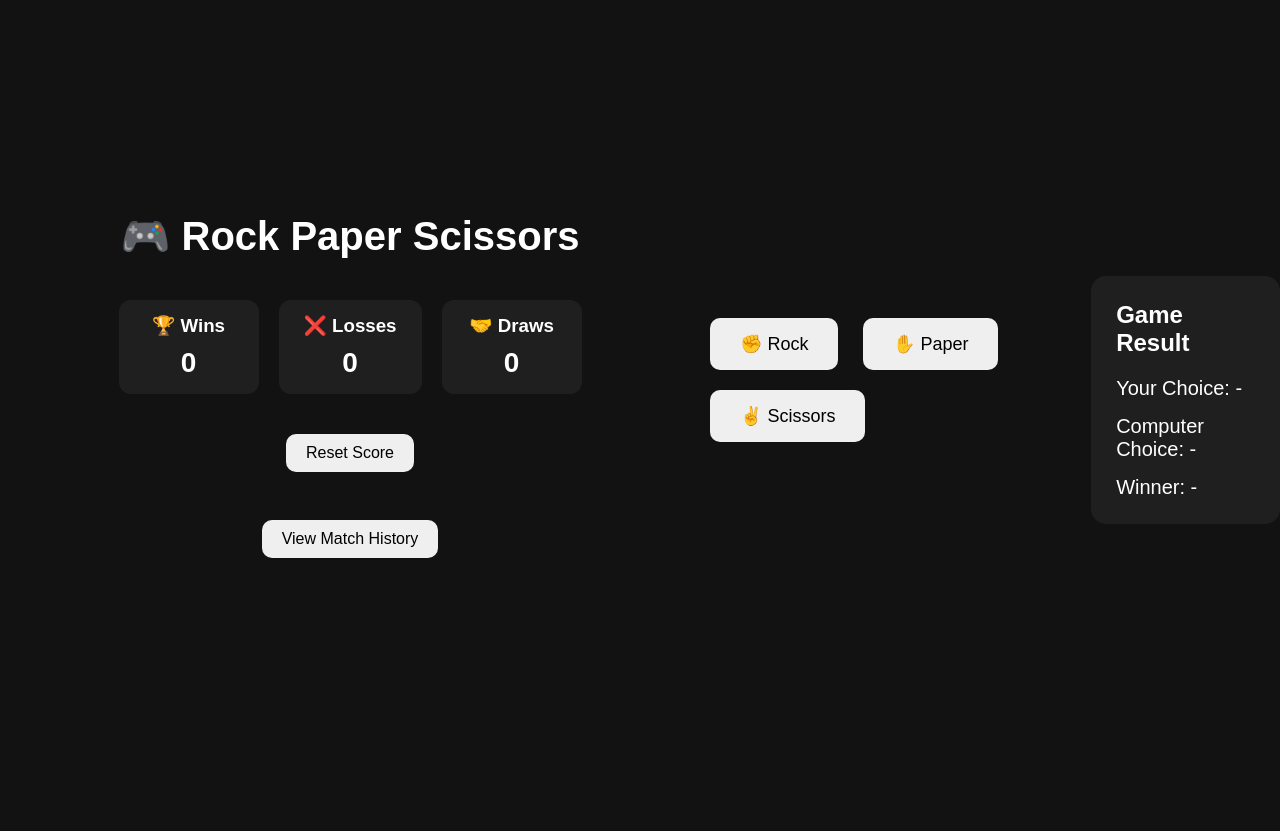
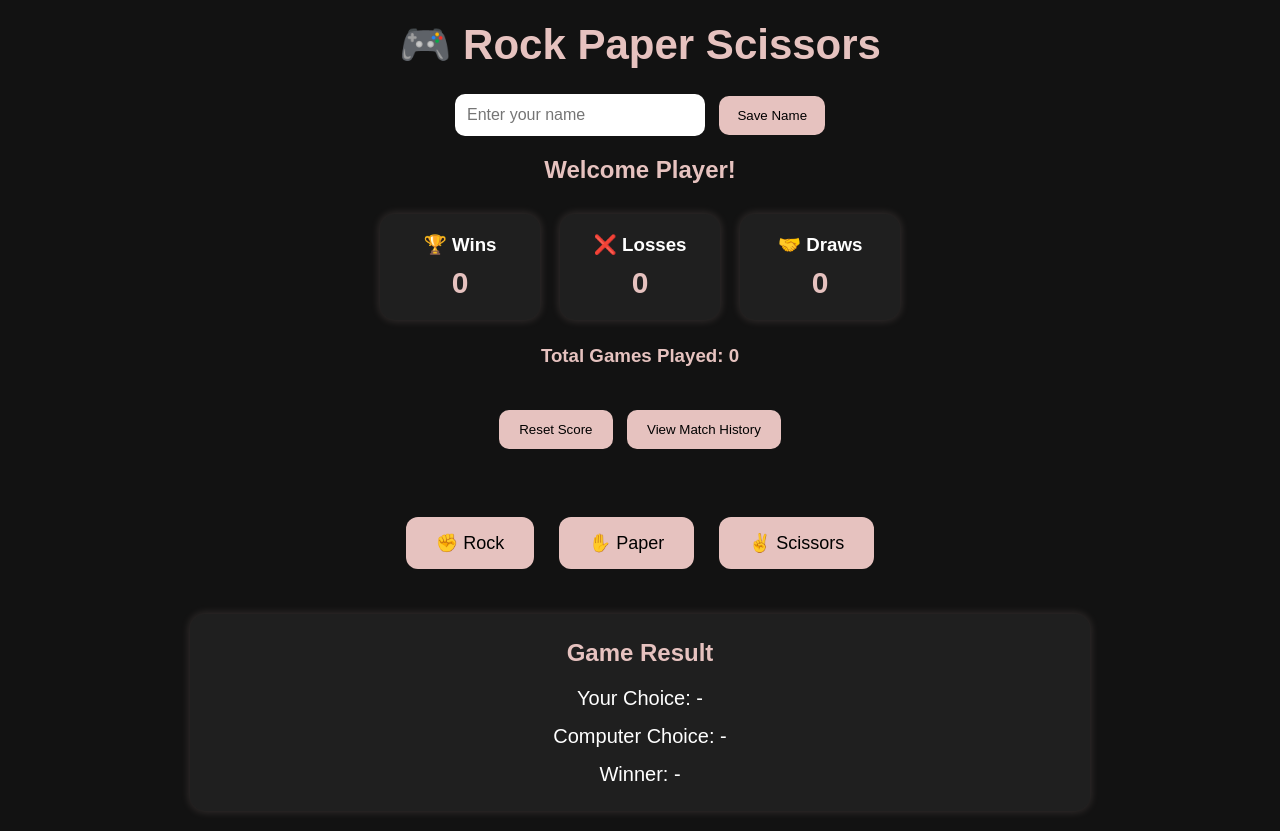
Before and after one commit to Parth32007/Rock_Paper_Scissors, a Flask app: page / in a window 1280 px wide. Before the commit the page ends 558 px from the top, so only its background shows below. Run offline with Flask 3, Linux system fonts and the light colour scheme.

Commit message:
Added player personalization and UI enhancements

```diff
--- a/static/css/style.css
+++ b/static/css/style.css
@@ -5,53 +5,206 @@
 }
 
 body{
+
     font-family:Arial, sans-serif;
+
     background:#121212;
+
     color:white;
 
     display:flex;
+
     justify-content:center;
+
     align-items:center;
 
     min-height:100vh;
+
+    padding:20px;
 }
 
 .container{
-    width:80%;
-    max-width:700px;
+
+    width:90%;
+
+    max-width:900px;
+
     text-align:center;
 }
 
+/* Heading */
+
 h1{
-    margin-bottom:40px;
-    font-size:40px;
+
+    margin-bottom:25px;
+
+    font-size:42px;
+
+    color:#e6c2bf;
 }
 
+/* Player Section */
+
+.player-section{
+
+    margin-bottom:20px;
+}
+
+.player-section input{
+
+    padding:12px;
+
+    width:250px;
+
+    border:none;
+
+    border-radius:10px;
+
+    outline:none;
+
+    font-size:16px;
+}
+
+.player-section button{
+
+    padding:12px 18px;
+
+    margin-left:10px;
+
+    border:none;
+
+    border-radius:10px;
+
+    cursor:pointer;
+
+    background:#e6c2bf;
+
+    transition:0.3s;
+}
+
+.player-section button:hover{
+
+    transform:scale(1.05);
+}
+
+/* Welcome Text */
+
+#welcome-text{
+
+    margin-bottom:30px;
+
+    color:#e6c2bf;
+}
+
+/* Scoreboard */
+
+.scoreboard{
+
+    display:flex;
+
+    justify-content:center;
+
+    gap:20px;
+
+    flex-wrap:wrap;
+
+    margin-bottom:25px;
+}
+
+.score-card{
+
+    background:#1f1f1f;
+
+    padding:20px;
+
+    min-width:160px;
+
+    border-radius:15px;
+
+    box-shadow:0 0 10px rgba(230,194,191,0.2);
+}
+
+.score-card h3{
+
+    margin-bottom:10px;
+}
+
+.score-card p{
+
+    font-size:30px;
+
+    font-weight:bold;
+
+    color:#e6c2bf;
+}
+
+/* Total Games */
+
+#total-games{
+
+    margin-bottom:20px;
+
+    color:#e6c2bf;
+}
+
+/* Buttons */
+
+#reset-btn{
+
+    padding:12px 20px;
+
+    margin:5px;
+
+    border:none;
+
+    border-radius:10px;
+
+    cursor:pointer;
+
+    background:#e6c2bf;
+
+    transition:0.3s;
+}
+
+#reset-btn:hover{
+
+    transform:translateY(-3px);
+}
+
+/* Choice Buttons */
+
 .buttons{
-    margin-bottom:40px;
+
+    margin:35px 0;
 }
 
 .choice-btn{
 
     padding:15px 30px;
+
     margin:10px;
 
     font-size:18px;
 
     border:none;
-    border-radius:10px;
+
+    border-radius:12px;
 
     cursor:pointer;
 
-    transition:0.3s;
+    background:#e6c2bf;
+
+    transition:all 0.3s ease;
 }
 
 .choice-btn:hover{
 
-    transform:scale(1.1);
+    transform:translateY(-5px);
 
-    box-shadow:0 0 15px white;
+    box-shadow:0 0 20px #e6c2bf;
 }
+
+/* Result Box */
 
 .result-box{
 
@@ -60,10 +213,17 @@ h1{
     padding:25px;
 
     border-radius:15px;
+
+    animation:fadeIn 0.5s;
+
+    box-shadow:0 0 10px rgba(230,194,191,0.2);
 }
 
 .result-box h2{
+
     margin-bottom:20px;
+
+    color:#e6c2bf;
 }
 
 .result-box p{
@@ -73,61 +233,7 @@ h1{
     font-size:20px;
 }
 
-.scoreboard{
-
-    display:flex;
-
-    justify-content:center;
-
-    gap:20px;
-
-    margin-bottom:40px;
-
-    flex-wrap:wrap;
-}
-
-.score-card{
-
-    background:#1f1f1f;
-
-    padding:15px 25px;
-
-    border-radius:12px;
-
-    min-width:140px;
-}
-
-.score-card h3{
-
-    margin-bottom:10px;
-}
-
-.score-card p{
-
-    font-size:28px;
-
-    font-weight:bold;
-}
-
-#reset-btn{
-
-    margin-bottom:30px;
-
-    padding:10px 20px;
-
-    border:none;
-
-    border-radius:10px;
-
-    cursor:pointer;
-
-    font-size:16px;
-}
-
-#reset-btn:hover{
-
-    transform:scale(1.05);
-}
+/* Table Styling */
 
 table{
 
--- a/static/js/script.js
+++ b/static/js/script.js
@@ -1,3 +1,5 @@
+// Load scores from localStorage
+
 let wins =
     Number(localStorage.getItem("wins")) || 0;
 
@@ -7,101 +9,97 @@ let losses =
 let draws =
     Number(localStorage.getItem("draws")) || 0;
 
-updateScoreboard();
 
-function updateScoreboard(){
+// Run when page loads
 
-    document.getElementById("wins").textContent =
-        wins;
+window.onload = function () {
 
-    document.getElementById("losses").textContent =
-        losses;
+    updateScoreboard();
+    updateTotalGames();
+    loadPlayerName();
 
-    document.getElementById("draws").textContent =
-        draws;
+};
+
+
+// Save player name
+
+function saveName() {
+
+    const name =
+        document.getElementById(
+            "player-name"
+        ).value;
+
+    if (name.trim() === "") {
+        return;
+    }
+
+    localStorage.setItem(
+        "playerName",
+        name
+    );
+
+    loadPlayerName();
 }
 
-async function playGame(choice) {
 
-    try {
+// Load player name
 
-        const response = await fetch("/play", {
+function loadPlayerName() {
 
-            method: "POST",
-
-            headers: {
-                "Content-Type": "application/json"
-            },
-
-            body: JSON.stringify({
-                choice: choice
-            })
-        });
-
-        const data = await response.json();
-
-        document.getElementById("user-choice").textContent =
-            "Your Choice: " + data.user;
-
-        document.getElementById("computer-choice").textContent =
-            "Computer Choice: " + data.computer;
-
-        const winnerElement =
-            document.getElementById("winner");
-
-        winnerElement.textContent =
-            "Winner: " + data.result;
-
-        if (data.result === "You Win") {
-
-        wins++;
-
-        winnerElement.style.color =
-            "lightgreen";
-
-        }
-        else if (data.result === "Computer Wins")  {
-
-        losses++;
-
-        winnerElement.style.color =
-            "red";
-
-        }
-        else {
-
-        draws++;
-
-        winnerElement.style.color =
-            "orange";
-        }
-
-        localStorage.setItem(
-            "wins",
-            wins
+    const name =
+        localStorage.getItem(
+            "playerName"
         );
 
-        localStorage.setItem(
-            "losses",
-            losses
-        );
+    if (name) {
 
-        localStorage.setItem(
-            "draws",
-            draws
-        );
-
-        updateScoreboard();
-
-    } catch (error) {
-
-        console.error(error);
-
-        alert("Something went wrong!");
+        document.getElementById(
+            "welcome-text"
+        ).textContent =
+            "Welcome, " + name + "!";
     }
 }
 
-function resetScores(){
+
+// Update scoreboard
+
+function updateScoreboard() {
+
+    document.getElementById(
+        "wins"
+    ).textContent = wins;
+
+    document.getElementById(
+        "losses"
+    ).textContent = losses;
+
+    document.getElementById(
+        "draws"
+    ).textContent = draws;
+}
+
+
+// Update total games
+
+function updateTotalGames() {
+
+    const total =
+        wins +
+        losses +
+        draws;
+
+    document.getElementById(
+        "total-games"
+    ).textContent =
+        "Total Games Played: " +
+        total;
+}
+
+
+// Reset scores
+
+function resetScores() {
 
     wins = 0;
     losses = 0;
@@ -123,4 +121,109 @@ function resetScores(){
     );
 
     updateScoreboard();
+    updateTotalGames();
 }
+
+
+// Play game
+
+async function playGame(choice) {
+
+    try {
+
+        const response =
+            await fetch("/play", {
+
+                method: "POST",
+
+                headers: {
+                    "Content-Type":
+                        "application/json"
+                },
+
+                body: JSON.stringify({
+                    choice: choice
+                })
+            });
+
+        const data =
+            await response.json();
+
+        document.getElementById(
+            "user-choice"
+        ).textContent =
+            "Your Choice: " +
+            data.user;
+
+        document.getElementById(
+            "computer-choice"
+        ).textContent =
+            "Computer Choice: " +
+            data.computer;
+
+        const winnerElement =
+            document.getElementById(
+                "winner"
+            );
+
+        winnerElement.textContent =
+            "Winner: " +
+            data.result;
+
+
+        if (data.result === "You Win") {
+
+            wins++;
+
+            winnerElement.style.color =
+                "lightgreen";
+
+        }
+        else if (
+            data.result ===
+            "Computer Wins"
+        ) {
+
+            losses++;
+
+            winnerElement.style.color =
+                "red";
+
+        }
+        else {
+
+            draws++;
+
+            winnerElement.style.color =
+                "orange";
+        }
+
+
+        localStorage.setItem(
+            "wins",
+            wins
+        );
+
+        localStorage.setItem(
+            "losses",
+            losses
+        );
+
+        localStorage.setItem(
+            "draws",
+            draws
+        );
+
+        updateScoreboard();
+        updateTotalGames();
+
+    }
+    catch (error) {
+
+        console.error(error);
+
+        alert(
+            "Something went wrong!"
+        );
+    }
+}
--- a/templates/index.html
+++ b/templates/index.html
@@ -1,12 +1,18 @@
 <!DOCTYPE html>
 <html lang="en">
+
 <head>
+
     <meta charset="UTF-8">
-    <meta name="viewport" content="width=device-width, initial-scale=1.0">
+
+    <meta name="viewport"
+          content="width=device-width, initial-scale=1.0">
+
     <title>Rock Paper Scissors</title>
 
     <link rel="stylesheet"
           href="{{ url_for('static', filename='css/style.css') }}">
+
 </head>
 
 <body>
@@ -15,82 +21,142 @@
 
         <h1>🎮 Rock Paper Scissors</h1>
 
+        <!-- Player Name Section -->
+
+        <div class="player-section">
+
+            <input
+                type="text"
+                id="player-name"
+                placeholder="Enter your name">
+
+            <button onclick="saveName()">
+                Save Name
+            </button>
+
+        </div>
+
+        <h2 id="welcome-text">
+            Welcome Player!
+        </h2>
+
+        <!-- Scoreboard -->
+
         <div class="scoreboard">
 
             <div class="score-card">
+
                 <h3>🏆 Wins</h3>
+
                 <p id="wins">0</p>
+
             </div>
 
             <div class="score-card">
+
                 <h3>❌ Losses</h3>
+
                 <p id="losses">0</p>
+
             </div>
 
             <div class="score-card">
+
                 <h3>🤝 Draws</h3>
+
                 <p id="draws">0</p>
+
             </div>
 
         </div>
 
+        <!-- Total Games -->
+
+        <h3 id="total-games">
+            Total Games Played: 0
+        </h3>
+
+        <br>
+
+        <!-- Buttons -->
+
         <button id="reset-btn"
                 onclick="resetScores()">
+
             Reset Score
+
         </button>
-
-        <br><br>
 
         <a href="/history">
 
             <button id="reset-btn">
+
                 View Match History
+
             </button>
 
         </a>
-    </div>
 
-</div>
+        <br><br>
+
+        <!-- Game Choices -->
+
         <div class="buttons">
 
             <button class="choice-btn"
                     onclick="playGame('rock')">
+
                 ✊ Rock
+
             </button>
 
             <button class="choice-btn"
                     onclick="playGame('paper')">
+
                 ✋ Paper
+
             </button>
 
             <button class="choice-btn"
                     onclick="playGame('scissors')">
+
                 ✌️ Scissors
+
             </button>
 
         </div>
+
+        <!-- Result Box -->
 
         <div class="result-box">
 
             <h2>Game Result</h2>
 
             <p id="user-choice">
+
                 Your Choice: -
+
             </p>
 
             <p id="computer-choice">
+
                 Computer Choice: -
+
             </p>
 
             <p id="winner">
+
                 Winner: -
+
             </p>
 
         </div>
 
     </div>
 
-    <script src="{{ url_for('static', filename='js/script.js') }}"></script>
+    <script src="{{ url_for('static', filename='js/script.js') }}">
+    </script>
 
 </body>
+
 </html>
```
Also changed, not shown: other parts of static/css/style.css (+51 -1 lines), instance/game_history.db.
